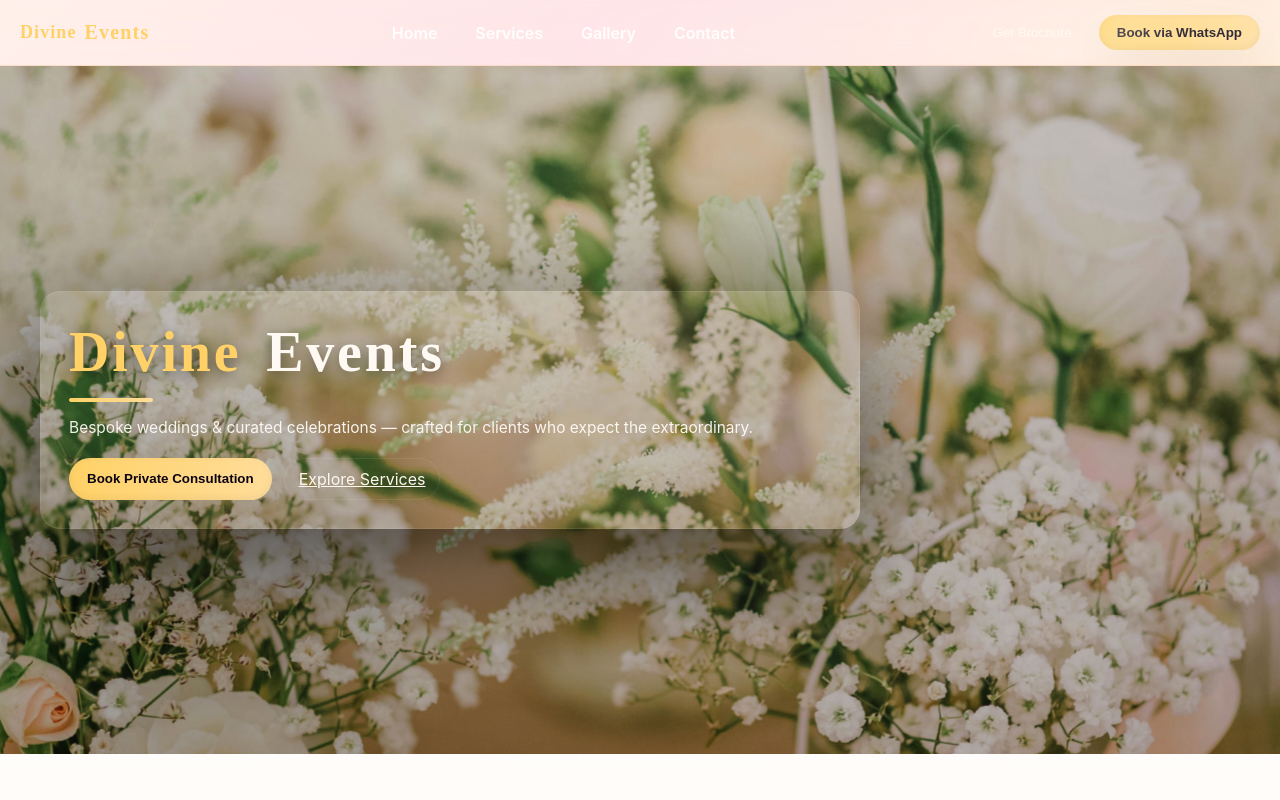
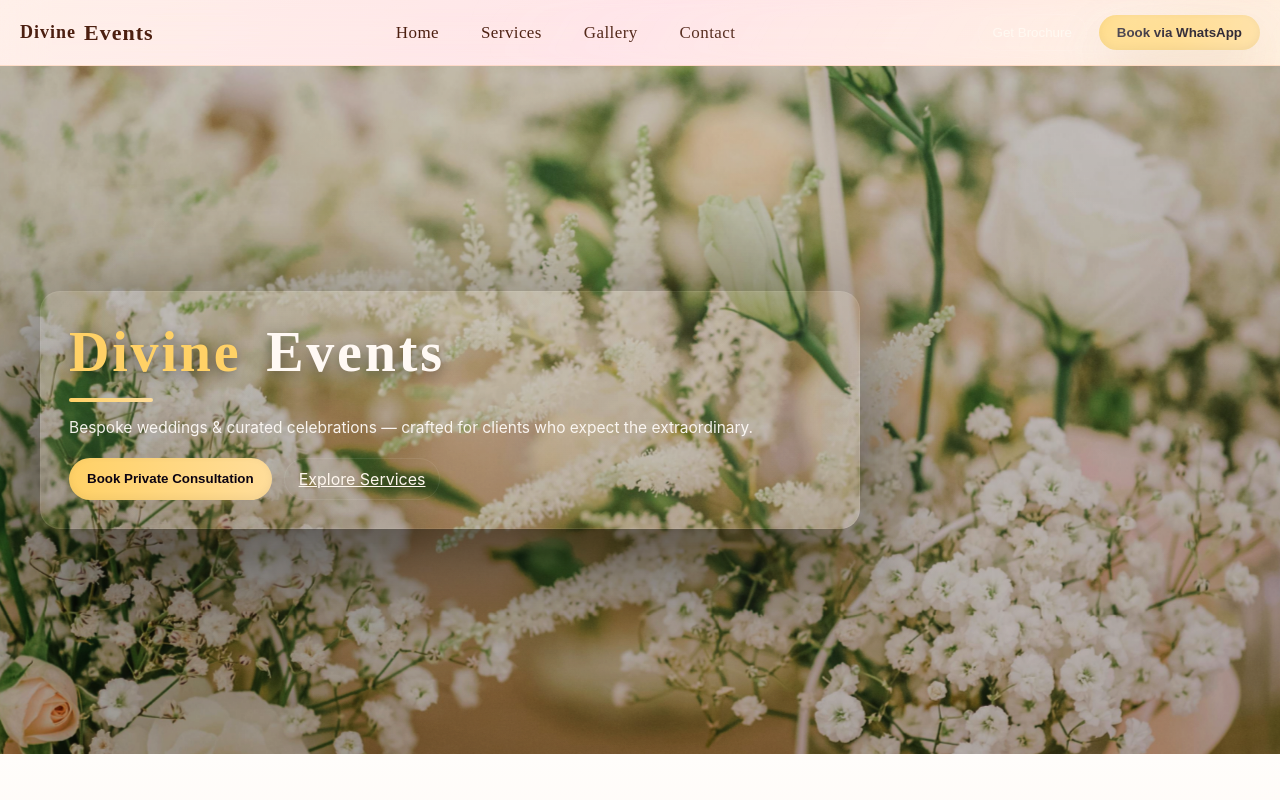
Before and after one commit to HemantSonare/DivineEventsApp, a Next.js app: page / in a window 1280 px wide. Shown: the top 800 px of the page. Built offline with nearby package versions, Linux system fonts and the light colour scheme.

Commit message:
Update globals.css

```diff
--- a/styles/globals.css
+++ b/styles/globals.css
@@ -122,20 +122,31 @@ body {
   align-items:center;
   gap:8px;
 }
-.logo span{font-family:"Playfair Display",serif;color:var(--gold-1);font-size:20px;letter-spacing:0.06em}
+.logo span {
+  font-family:"Playfair Display", serif;
+  font-size: 22px;
+  font-weight: 600;
+  color: #4C1F10;
+  letter-spacing: 1px;
+}
 
 /* links */
 .nav-links{display:none;gap:18px;align-items:center}
-.nav-links a{
-  color:rgba(255,255,255,0.92);
-  text-decoration:none;
-  padding:8px 10px;
-  border-radius:8px;
-  font-weight:600;
-  position:relative;
-  transition:color .18s ease;
+.nav-links a {
+  font-family: 'Playfair Display', serif;
+  font-size: 17px;
+  color: #4C1F10; /* luxury deep brown-gold */
+  text-decoration: none;
+  padding: 6px 12px;
+  font-weight: 500;
+  letter-spacing: 0.4px;
+  position: relative;
+  transition: all .25s ease;
 }
-.nav-links a:hover{color:var(--ivory);}
+.nav-links a:hover {
+  color: #2E110B;
+}
+
 
 /* gold underline effect (Dubai style) */
 .nav-links a::after{
```
